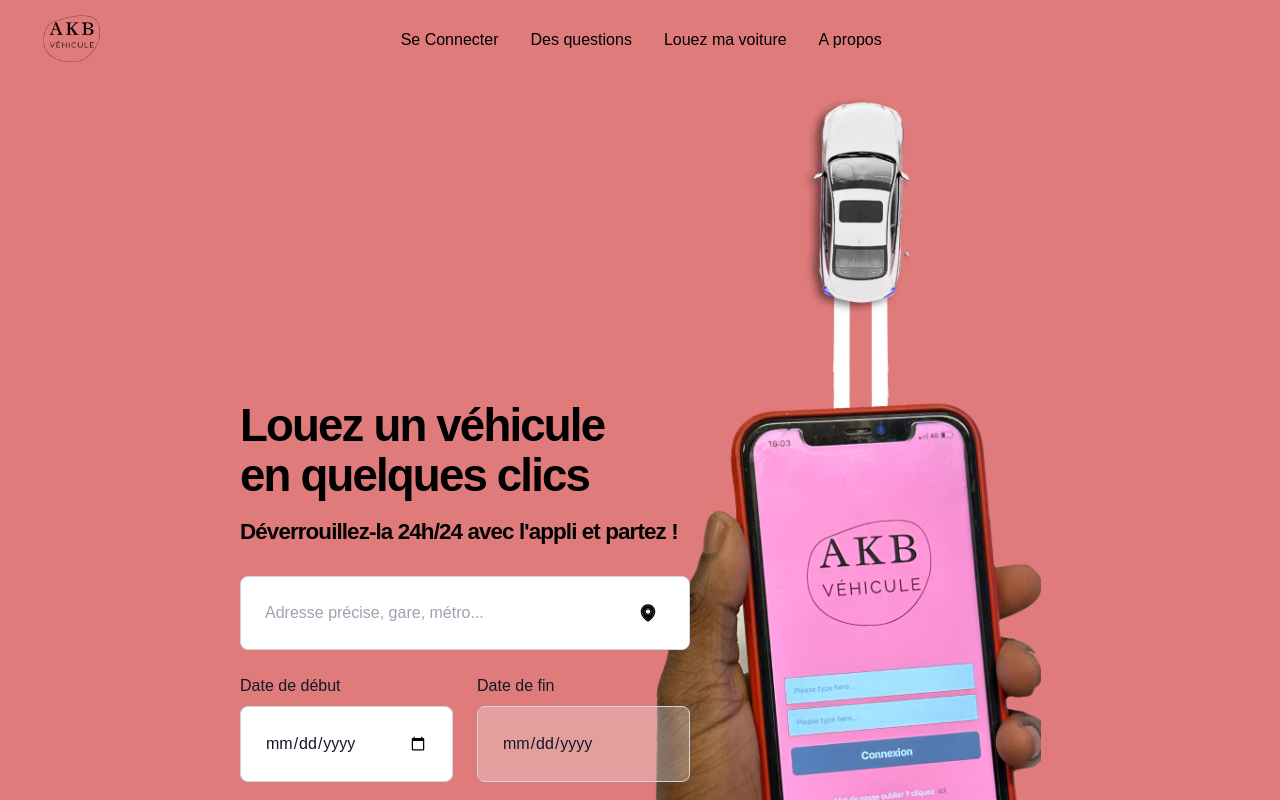
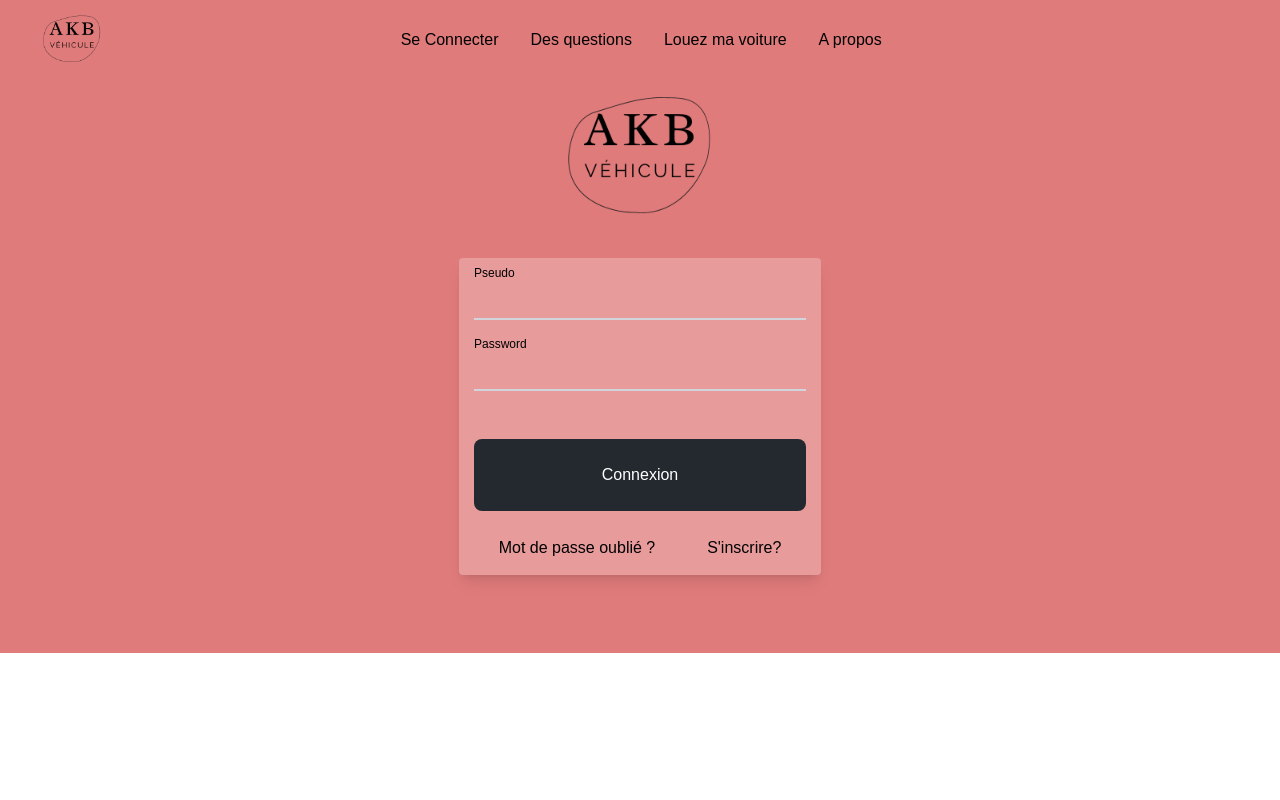
Before and after one commit to ajelenga/p-AKB-front, a React (Create React App) app in the folder akb-app/: page /form in a window 1280 px wide. Shown: the top 800 px of the page. Built offline with nearby package versions, Linux system fonts and the light colour scheme; a web font is replaced by a local one.

Commit message:
state ok

```diff
--- a/akb-app/src/App.js
+++ b/akb-app/src/App.js
@@ -7,6 +7,7 @@
 import Inscription from "./pages/auth/Inscription";
 import MiseEnLocation from "./pages/compte/MiseEnLocation";
 import LocationV from "./pages/compte/LocationV";
+import Formlogin from "./pages/auth/Formlogin";
 
 function App() {
     return (
@@ -18,6 +19,7 @@
                 <Route path={"/auth/inscription"} element={<Inscription/>}/>
                 <Route path={"/compte/locationV"} element={<LocationV/>}/>
                 <Route path={"/compte/miseEnLocation"} element={<MiseEnLocation/>}/>
+                <Route path={"/form"} element={<Formlogin/>}/>
                 <Route path={"*"} element={<Home/>}/>
             </Routes>
         </BrowserRouter>
--- a/akb-app/src/Styles/login.sass
+++ b/akb-app/src/Styles/login.sass
@@ -53,3 +53,13 @@
 .input-taille
   font-size: 0.975rem
   line-height: 1.55rem
+
+.error-message
+  display: none
+  color: #ea1919
+
+input:invalid[focused="true"] ~ span
+  display: block
+
+input:invalid[focused="true"]
+  border-bottom: 2px solid #ea1919
--- /dev/null
+++ b/akb-app/src/pages/auth/FormInput.jsx
@@ -0,0 +1,44 @@
+import {useState} from "react";
+
+const FormInput = (props) => {
+    let [focused, setFocused] = useState(false);
+
+    const {placeholder, value, onChange, type, name, id, errorMessage, pattern} = props;
+    const handleFocus = (e) => {
+        setFocused(true)
+    }
+    const val = () => {
+        if (value === "") {
+            focused = "false"
+        }
+    }
+    val()
+
+    return (
+        <div>
+            <input className={`input-taille block py-2.5 px-0 w-full text-gray-900 bg-transparent border-0 border-b-2 border-gray-300
+                                                  appearance-none dark:text-black dark:border-gray-600 dark:focus:border-gray-500
+                                                  focus:outline-none focus:ring-0 focus:border-gray-600 peer error-input`}
+                   placeholder={placeholder}
+                   value={value}
+                   onChange={onChange}
+                   type={type}
+                   name={name}
+                   id={id}
+                   pattern={pattern}
+                   required
+                   onBlur={handleFocus}
+                   onFocus={() =>
+                       props.name === "password" && setFocused(true)}
+                   focused={focused.toString()}
+
+            />
+            <span className="text-sm error-message">
+                {errorMessage}
+            </span>
+        </div>
+
+    );
+};
+
+export default FormInput;
--- /dev/null
+++ b/akb-app/src/pages/auth/Formlogin.jsx
@@ -0,0 +1,91 @@
+import "../../Styles/login.sass"
+import Navbar from "../../Component/Menu/Navbar";
+import FormInput from "./FormInput";
+import {useState} from "react";
+
+const Formlogin = () => {
+    //const pseudoRef = useRef()
+    const [values, setValues] = useState({
+        pseudo: "",
+        password: ""
+    })
+    const onChangeinput = (e) => {
+        setValues({...values, [e.target.name]: e.target.value})
+    }
+
+    const handleSubmit = (e) => {
+        e.preventDefault();
+        console.log(values)
+    }
+
+
+    return (
+        <section className="home_LOGIN">
+            <Navbar/>
+            <div className="homepage">
+                <div className="search_hero">
+                    <div className="container search_hero__content_login">
+                        <div className="home-page">
+                            <div className="flex justify-center">
+                                <img className="img-taille2" src="/img/AKB_menu.png" alt="bug"/>
+                            </div>
+                            <form className="form-login-connexion rounded overflow-hidden shadow-lg"
+                                  onSubmit={handleSubmit}
+                            >
+                                <div className="relative z-0 w-full mb-6 group">
+                                    <FormInput placeholder="" value={values.pseudo}
+                                               onChange={onChangeinput} type="texte" name="pseudo" id="pseudo"
+                                               errorMessage="Le pseudo doit comporter de 3 à 16 caractères et ne doit pas inclure de caractère spécial !"
+                                               pattern="^[A-Za-z0-9]{3,16}$"
+
+                                    />
+                                    <label htmlFor="pseudo"
+                                           className="peer-focus:font-medium absolute text-black-500 dark:text-black
+                                                   duration-300 transform -translate-y-6 scale-75 top-3 -z-10 origin-[0] peer-focus:left-0
+                                                    peer-focus:text-black-600 peer-focus:dark:text-black-500 peer-placeholder-shown:scale-100
+                                                     peer-placeholder-shown:translate-y-0 peer-focus:scale-75 peer-focus:-translate-y-6">Pseudo
+                                    </label>
+                                </div>
+                                <div className="relative z-0 w-full mb-6 group">
+                                    <FormInput placeholder="" value={values.password}
+                                               onChange={onChangeinput} type="password" name="password" id="password"
+                                               errorMessage="Le mot de passe doit comporter 8 à 20 caractères et inclure au moins une lettre, un chiffre et un caractère spécial !"
+                                               pattern="^(?=.*[0-9])(?=.*[a-zA-Z])(?=.*[!@#$%^&*])[a-zA-Z0-9!@#$%^&*]{8,20}$"
+                                    />
+                                    <label htmlFor="password"
+                                           className="peer-focus:font-medium absolute text-black-500 dark:text-black
+                                                 duration-300 transform -translate-y-6 scale-75 top-3 -z-10 origin-[0] peer-focus:left-0
+                                                  peer-focus:text-black-600 peer-focus:dark:text-black-500 peer-placeholder-shown:scale-100
+                                                   peer-placeholder-shown:translate-y-0 peer-focus:scale-75 peer-focus:-translate-y-6"
+                                    >Password</label>
+                                </div>
+                                <br/>
+                                <button type="submit"
+                                        className="button-home text-white bg-[#24292F] hover:bg-[#24292F]/90 focus:ring-4
+                                        focus:outline-none focus:ring-[#24292F]/50 font-medium rounded-lg
+                                        px-5 py-2.5 text-center inline-flex items-center dark:focus:ring-gray-500
+                                        dark:hover:bg-[#050708]/30 mr-2 mb-2 input-home w-full">Connexion
+                                </button>
+                                <div className="flex justify-between taille-insMdp">
+                                    <div>
+                                        <a href="/"><font>Mot de passe oublié ?</font></a>
+                                    </div>
+                                    <div>
+                                        <a
+                                            href="/auth/inscription"><font>S'inscrire?</font></a>
+                                    </div>
+                                </div>
+                            </form>
+                        </div>
+                    </div>
+
+                </div>
+            </div>
+        </section>
+
+    )
+
+
+}
+
+export default Formlogin;
```
